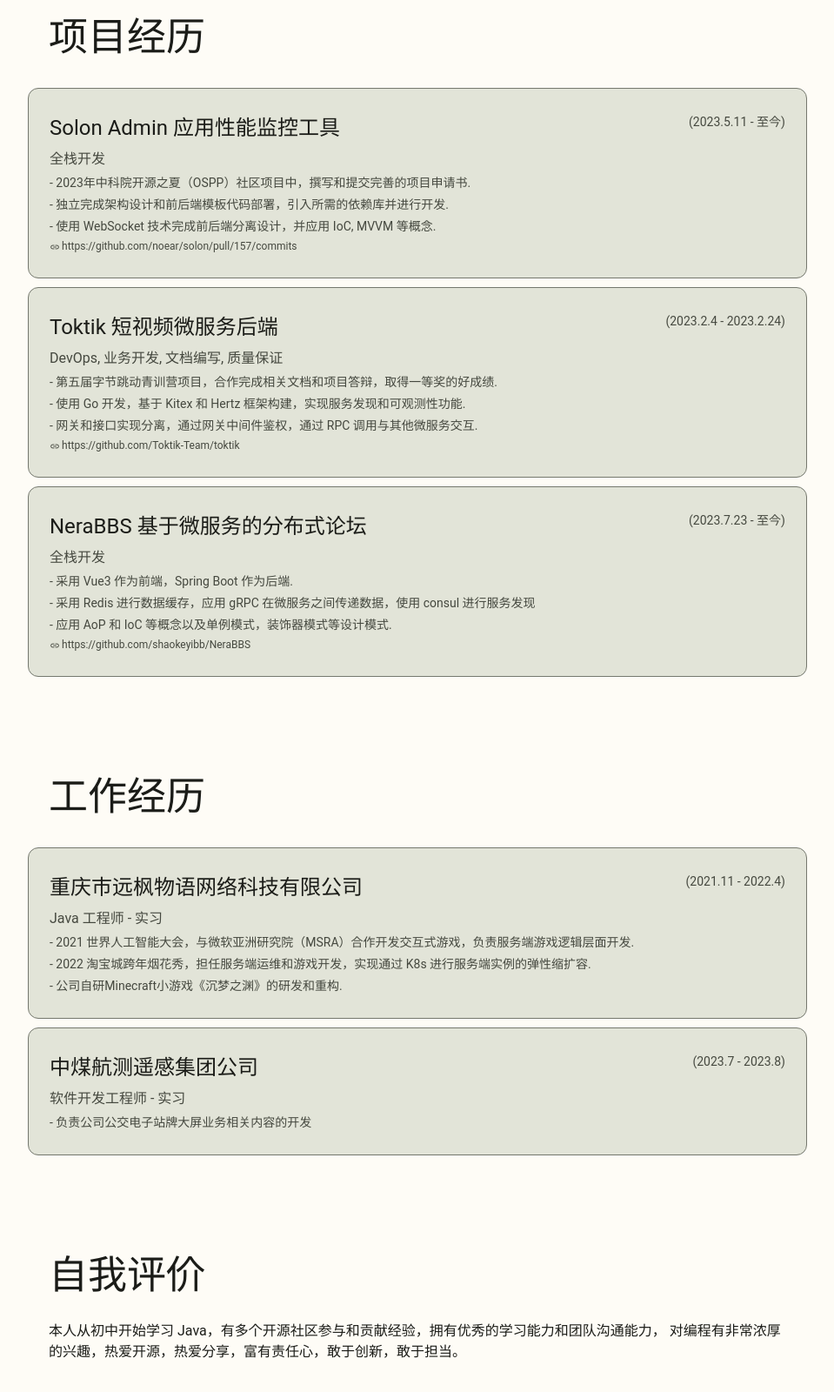
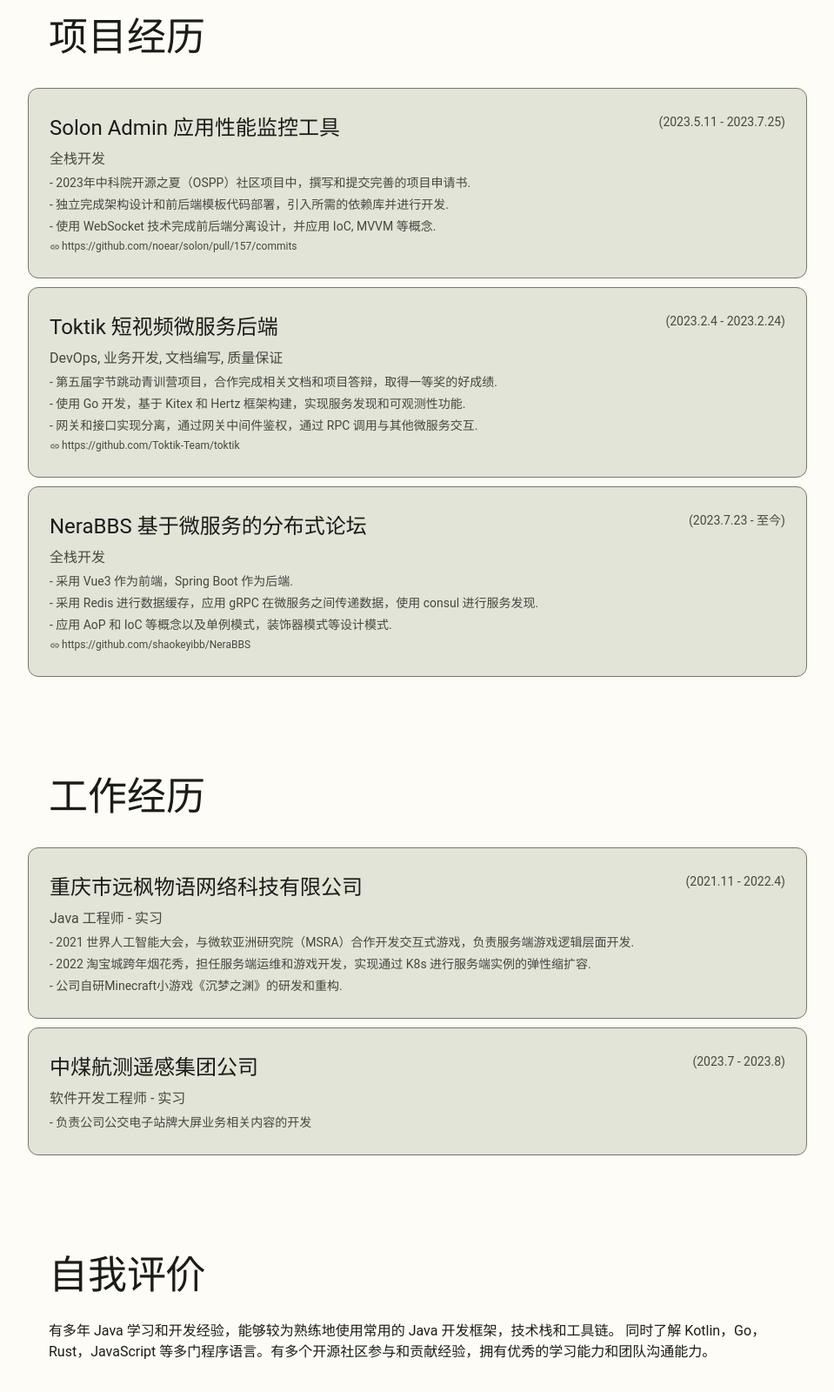
Before and after one commit to shaokeyibb/materialized-resume, a website built with Vite: page index.html in a window 1280 px wide. Shown: the part 1070-2670 px from the top of the page at 87% size, without its empty margins (160-1119 px from the left). Built offline with nearby package versions, Linux system fonts and the light colour scheme; a web font is replaced by a local one.

Commit message:
feat: update resume

```diff
--- a/index.html
+++ b/index.html
@@ -111,7 +111,7 @@
                             <span class="list-item-supporting-text body-large">全栈开发</span>
                         </div>
                         <div class="list-item-header-layout-right">
-                            <span class="list-item-trailing-supporting-text label-large">(2023.5.11 - 至今)</span>
+                            <span class="list-item-trailing-supporting-text label-large">(2023.5.11 - 2023.7.25)</span>
                         </div>
                     </div>
                     <div class="list-item-content body-medium">
@@ -165,7 +165,7 @@
                     <div class="list-item-content body-medium">
                         <ul>
                             <li>- 采用 Vue3 作为前端，Spring Boot 作为后端.</li>
-                            <li>- 采用 Redis 进行数据缓存，应用 gRPC 在微服务之间传递数据，使用 consul 进行服务发现</li>
+                            <li>- 采用 Redis 进行数据缓存，应用 gRPC 在微服务之间传递数据，使用 consul 进行服务发现.</li>
                             <li>- 应用 AoP 和 IoC 等概念以及单例模式，装饰器模式等设计模式.</li>
                         </ul>
                     </div>
@@ -220,8 +220,8 @@
         <section class="section section-plain self-evaluation">
             <div class="section-header display-medium on-background-text">自我评价</div>
             <div class="section-content body-large on-background-text">
-                本人从初中开始学习 Java，有多个开源社区参与和贡献经验，拥有优秀的学习能力和团队沟通能力，
-                对编程有非常浓厚的兴趣，热爱开源，热爱分享，富有责任心，敢于创新，敢于担当。
+                有多年 Java 学习和开发经验，能够较为熟练地使用常用的 Java 开发框架，技术栈和工具链。
+                同时了解 Kotlin，Go，Rust，JavaScript 等多门程序语言。有多个开源社区参与和贡献经验，拥有优秀的学习能力和团队沟通能力。
             </div>
         </section>
     </main>
```
